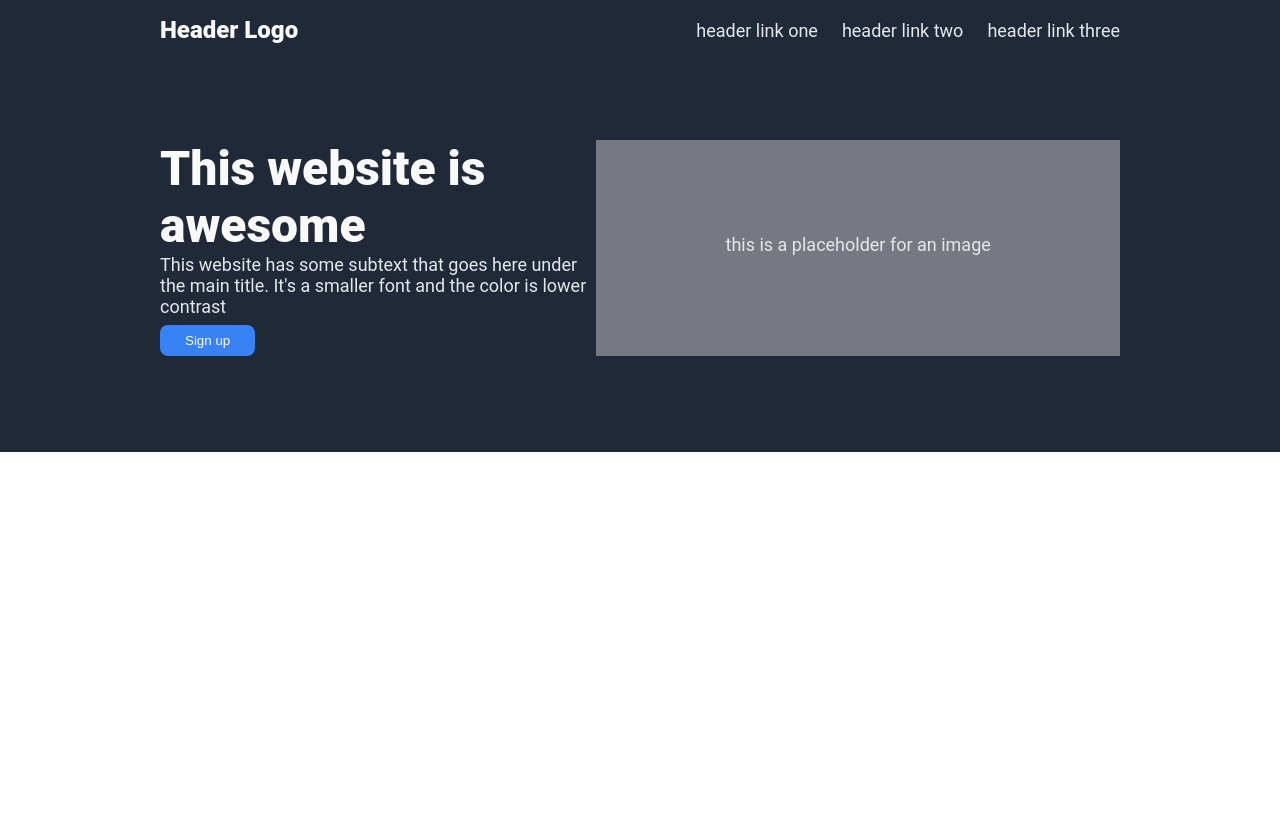
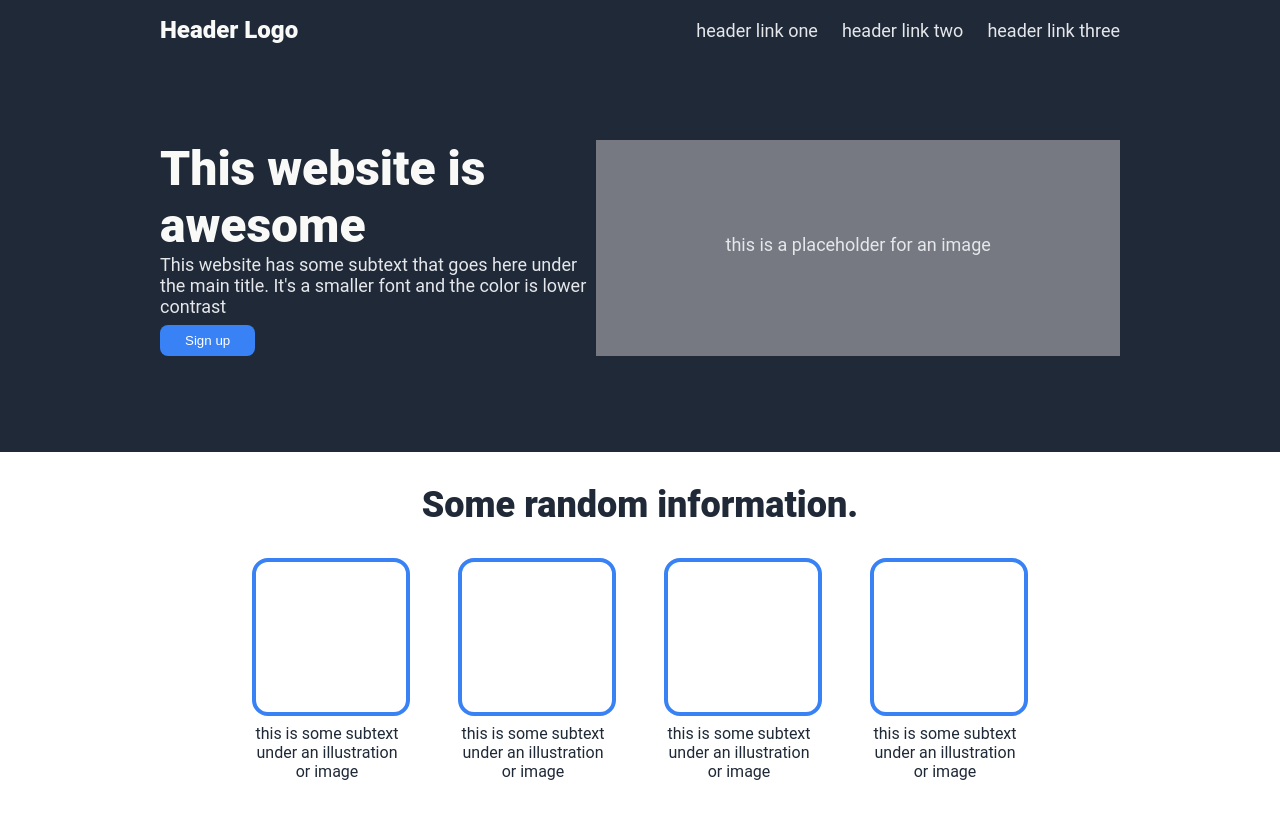
Before and after one commit to arthurarabelo/landing-page, a plain HTML site: page index.html in a window 1280 px wide. Drawn offline with Linux system fonts and the light colour scheme.

Commit message:
Add HTML and CSS for information section

```diff
--- a/index.html
+++ b/index.html
@@ -36,6 +36,28 @@
         </div>
     </div>
 
+    <div class="information">
+        <div class="text">Some random information.</div>
+        <div class="boxes">
+            <div class="information-box">
+                <div class="box"></div>
+                <div class="information-box-text">this is some subtext under an illustration or image</div>
+            </div>
+            <div class="information-box">
+                <div class="box"></div>
+                <div class="information-box-text">this is some subtext under an illustration or image</div>
+            </div>
+            <div class="information-box">
+                <div class="box"></div>
+                <div class="information-box-text">this is some subtext under an illustration or image</div>
+            </div>
+            <div class="information-box">
+                <div class="box"></div>
+                <div class="information-box-text">this is some subtext under an illustration or image</div>
+            </div>
+        </div>
+    </div>
+
 </body>
 
 </html>
--- a/style.css
+++ b/style.css
@@ -14,7 +14,7 @@ ul {
     gap: 24px;
 }
 
-.text, a {
+.bottom-container .text, a {
     text-decoration: none;
     color: #e5e7eb;
     font-size: 18px;
@@ -54,7 +54,7 @@ ul {
     align-items: center;
 }
 
-.text, .title {
+.bottom-container .text, .title {
     max-width: 500px;
 }
 
@@ -74,3 +74,43 @@ ul {
     padding: 8px 25px;
     border: none;
 }
+
+.information .text {
+    font-size: 36px;
+    color: #1F2937;
+    font-weight: 900;
+}
+
+.information {
+    display: flex;
+    align-items: center;
+    padding: 32px;
+    gap: 32px;
+    flex-direction: column;
+}
+
+
+.boxes{
+    display: flex;
+    gap: 48px;
+}
+
+.information-box {
+    display: flex;
+    flex-direction: column;
+    gap: 8px;
+}
+
+.box {
+  height: 150px;
+  width: 150px;
+  background-color: white;
+  border: 4px solid #3882F6;
+  border-radius: 16px;
+}
+
+.information-box-text {
+    max-width: 150px;
+    text-align: center;
+    color: #1F2937;
+}
```
